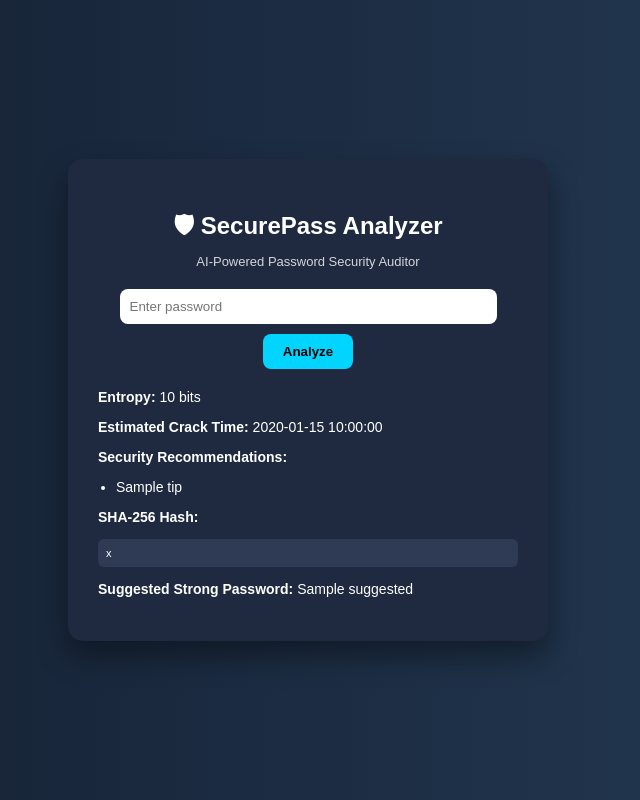
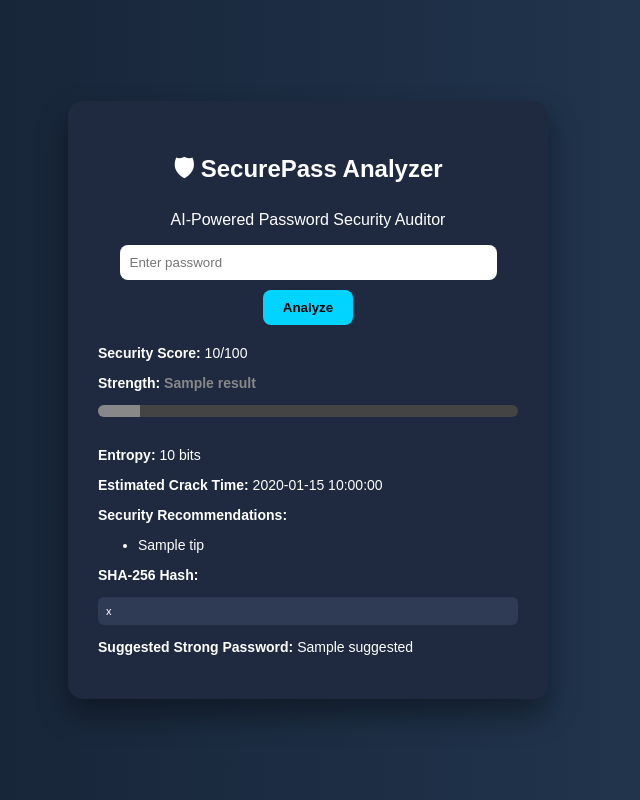
Before and after one commit to mandyamkiran/SecurePass-Analyzer, a Flask app: template templates/index.html in a window 1280 px wide. Shown: the whole page, without its empty margins (332-972 px from the left). Run offline with Flask 3, Linux system fonts and the light colour scheme; the template is opened without the code that fills it: most values are stand-ins (such as "Sample title", 1, 10 or a date in 2020).

Commit message:
Updated app logic and cleaned HTML

```diff
--- a/app.py
+++ b/app.py
@@ -62,6 +62,37 @@ def generate_strong_password(length=12):
     return ''.join(random.choice(characters) for _ in range(length))
 
 # -----------------------------
+# Security Score Calculator
+# -----------------------------
+def calculate_score(password, entropy):
+    score = 0
+
+    if len(password) >= 12:
+        score += 25
+    elif len(password) >= 8:
+        score += 15
+    else:
+        score += 5
+
+    if any(c.islower() for c in password):
+        score += 15
+    if any(c.isupper() for c in password):
+        score += 15
+    if any(c.isdigit() for c in password):
+        score += 15
+    if any(c in string.punctuation for c in password):
+        score += 15
+
+    if entropy >= 60:
+        score += 15
+    elif entropy >= 40:
+        score += 10
+    else:
+        score += 5
+
+    return min(score, 100)
+
+# -----------------------------
 # Main Route
 # -----------------------------
 @app.route("/", methods=["GET", "POST"])
@@ -76,37 +107,6 @@ def home():
             crack_time_seconds = (charset ** len(password)) / 1_000_000_000 if charset else 0
             hashed_password = hashlib.sha256(password.encode()).hexdigest()
 
-            warning = None
-            suggestions = []
+            score = calculate_score(password, entropy)
 
-            # Check if password is common
-            if password.lower() in COMMON_PASSWORDS:
-                warning = "⚠ This is a commonly used weak password!"
-
-            # Security Suggestions
-            if len(password) < 8:
-                suggestions.append("Use at least 8 characters.")
-            if not any(c.isupper() for c in password):
-                suggestions.append("Add uppercase letters.")
-            if not any(c.isdigit() for c in password):
-                suggestions.append("Include numbers.")
-            if not any(c in string.punctuation for c in password):
-                suggestions.append("Include special characters.")
-
-            result = {
-                "entropy": round(entropy, 2),
-                "crack_time": format_time(crack_time_seconds),
-                "hash": hashed_password,
-                "suggested": generate_strong_password(),
-                "warning": warning,
-                "suggestions": suggestions
-            }
-
-    return render_template("index.html", result=result)
-
-# -----------------------------
-# Run App (Production Ready)
-# -----------------------------
-if __name__ == "__main__":
-    port = int(os.environ.get("PORT", 5000))
-    app.run(host="0.0.0.0", port=port)
+            # Strength label
--- a/templates/index.html
+++ b/templates/index.html
@@ -21,16 +21,6 @@
             width: 420px;
             box-shadow: 0 15px 30px rgba(0,0,0,0.4);
             text-align: center;
-        }
-
-        h2 {
-            margin-bottom: 5px;
-        }
-
-        .subtitle {
-            font-size: 13px;
-            opacity: 0.8;
-            margin-bottom: 20px;
         }
 
         input {
@@ -69,12 +59,16 @@
             font-size: 11px;
         }
 
-        ul {
-            padding-left: 18px;
+        .progress-bar {
+            background: #444;
+            height: 12px;
+            border-radius: 6px;
+            overflow: hidden;
         }
 
-        li {
-            margin-bottom: 5px;
+        .progress-fill {
+            height: 12px;
+            transition: width 0.6s ease-in-out;
         }
     </style>
 </head>
@@ -82,7 +76,7 @@
 
 <div class="container">
     <h2>🛡 SecurePass Analyzer</h2>
-    <div class="subtitle">AI-Powered Password Security Auditor</div>
+    <p>AI-Powered Password Security Auditor</p>
 
     <form method="POST">
         <input type="password" name="password" placeholder="Enter password" required>
@@ -92,6 +86,22 @@
 
     {% if result %}
     <div class="result">
+
+        <p><strong>Security Score:</strong> {{ result.score }}/100</p>
+        <p><strong>Strength:</strong>
+            <span style="color: {{ result.color }}; font-weight:bold;">
+                {{ result.strength_label }}
+            </span>
+        </p>
+
+        <div class="progress-bar">
+            <div class="progress-fill"
+                 style="width: {{ result.score }}%; background: {{ result.color }};">
+            </div>
+        </div>
+
+        <br>
+
         <p><strong>Entropy:</strong> {{ result.entropy }} bits</p>
         <p><strong>Estimated Crack Time:</strong> {{ result.crack_time }}</p>
 
```
